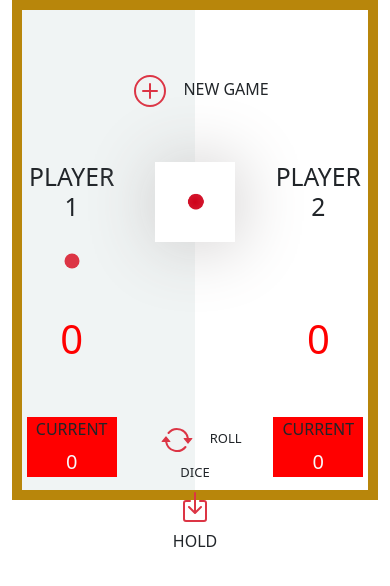
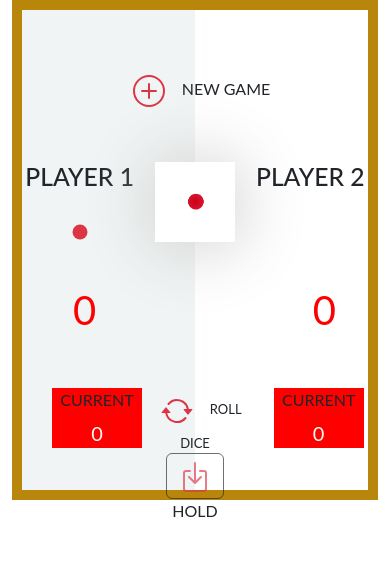
Before and after one commit to Kurtozorus/Evaluation-d-entrainement-Dynamiser-vos-sites-Web-avec-JavaScript, a plain HTML site: page index.html in a window 390 px wide. Drawn offline with Linux system fonts and the light colour scheme.

Commit message:
Derniere retouche

```diff
--- a/index.html
+++ b/index.html
@@ -3,15 +3,18 @@
   <head>
     <meta charset="UTF-8" />
     <meta name="viewport" content="width=device-width, initial-scale=1.0" />
+    <meta name="description" content="Jeu du dé à 2 joueurs, le premier à 100 point remporte la partie!" />
+    <meta name="author" content="Olivier Marchand" />
     <title>Jeu du dé</title>
     <link rel="stylesheet" href="style.css" />
+    <link rel="stylesheet" href="/Assets/images/Fonts/Lato/Lato-LightItalic.ttf">
     <link rel="stylesheet" href="Assets/bootstrap.min.css" />
   </head>
 
   <body>
     <div class="container-xxl text-center">
       <div id="plateau">
-        <div class="row align-items-start mt-5">
+        <div class="row mt-5">
           <div class="col-12">
             <button id="new-game" class="btn">
               <svg
@@ -33,11 +36,11 @@
             NEW GAME
           </div>
         </div>
-        <div class="row justify-content-around mt-5">
-          <div class="col-4 text-center"><h2>PLAYER 1 <svg xmlns="http://www.w3.org/2000/svg" width="80" height="80" fill="currentColor" id="dot1" class="bi bi-dot text-danger" viewBox="0 0 16 16">
+        <div class="d-flex mt-5">
+          <div class="col-4 "> <div class="d-flex justify-content-end"><h2 class="">PLAYER 1 <svg xmlns="http://www.w3.org/2000/svg" width="80" height="80" fill="currentColor" id="dot1" class="bi bi-dot text-danger " viewBox="0 0 16 16">
             <path d="M8 9.5a1.5 1.5 0 1 0 0-3 1.5 1.5 0 0 0 0 3"/>
-          </svg></h2>
-            <div class="sizeg" id="globalsc1">0
+          </svg></h2></div>
+            <div class="d-flex justify-content-center sizeg1" id="globalsc1">0
             </div>
           </div>
           <div class="col-4" id="dice">
@@ -45,24 +48,26 @@
               class="img-fluid"
               src="Assets/images/dice-01.png"
               id="dic"
-              alt="un dés de face un"
+              alt="un dé de face un"
             />
           </div>
-          <div class="col-4"><h2>PLAYER 2 <svg xmlns="http://www.w3.org/2000/svg" width="80" height="80" fill="currentColor" id="dot2" class="bi bi-dot text-danger dot2d" viewBox="0 0 16 16">
+          <div class="col-4"><div class="d-flex justify-content-start"><h2>PLAYER 2 <svg xmlns="http://www.w3.org/2000/svg" width="80" height="80" fill="currentColor" id="dot2" class="bi bi-dot text-danger dot2d" viewBox="0 0 16 16">
             <path d="M8 9.5a1.5 1.5 0 1 0 0-3 1.5 1.5 0 0 0 0 3"/>
-          </svg></h2>
-            <div class="sizeg" id="globalsc2">0
+          </svg></h2></div>
+            <div class="d-flex justify-content-start sizeg2" id="globalsc2">0
           </div>
         </div>
         </div>
         <div class="row justify-content-around mt-5">
-          <div class="col-4 text-center">
-            <div class=" box">CURRENT</div>
-            <div class="box text-light sizec" id="score1">0</div>
+          <div class="col-4">
+            <div class="box1">
+              CURRENT
+            </div>
+            <div class="box1 text-light sizec" id="score1">0</div>
           </div>
           <div class="col-4">
             <div class="min">
-              <button class="btn" class="disabled" id="roll"><svg
+              <button class="btn" id="roll"><svg
                 xmlns="http://www.w3.org/2000/svg"
                 width="32"
                 height="32"
@@ -101,11 +106,11 @@
               />
             </svg></button>HOLD</div>
           </div>
-          <div class="col-4 current ">
-            <div class="box">
+          <div class="col-4 ">
+            <div class="box2">
               CURRENT
             </div>
-            <div class="box text-light sizec" id="score2">0</div>
+            <div class="box2 text-light sizec" id="score2">0</div>
           </div>
         </div>
       </div>
--- a/style.css
+++ b/style.css
@@ -4,22 +4,21 @@
     padding: 0;
 }
 
-body {
-    font-family: "Lato", sans-serif;
-}
-
-@font-face {
-    font-family: 'Lato' ;
-    src: url('Assets/images/Fonts/Lato-Regular.ttf');
-}
-.sizeg {
+.sizeg1 {
     font-size: 40px;
     color: red;
+    margin-left: 100px;
+}
+.sizeg2 {
+    font-size: 40px;
+    color: red;
+    margin-left: 60px;
 }
 .sizec {
     font-size: 20px;
 }
 #plateau {
+    font-family: 'Lato';
     border: solid 10px #b8860b;
     width: auto;
     height: 500px;
@@ -35,21 +34,20 @@ svg {
     width: 80px;
     height: 80px;
 }
-.box {
+.box1 {
     width: 90px;
     height: 30px;
     background-color: red;
-    margin: auto;
+    margin-left: 215px;
+}
+.box2 {
+    width: 90px;
+    height: 30px;
+    background-color: red;
+    margin-left: 5px;
 }
 .shake {
     animation: shake 0.5s infinite;
-}
-/* Affichage du point rouge*/
-.dot1d {
-    opacity: 0;
-}
-.dot2d {
-    opacity: 0;
 }
 @keyframes shake {
     0% {
@@ -63,8 +61,76 @@ svg {
     }
 }
 
-@media (max-width: 501px) {
+/* Affichage du point rouge*/
+.dot1d {
+    opacity: 0;
+}
+.dot2d {
+    opacity: 0;
+}
+@media (max-width: 1155px) {
     .min {
         font-size: small;
     }
+    .box1 {
+        width: 90px;
+        height: 30px;
+        background-color: red;
+        margin-left: 140px;
+    }
+    .sizeg1 {
+        font-size: 40px;
+        color: red;
+        margin-left: 10px;
+    }
 }
+@media (max-width: 800px) {
+    .min {
+        font-size: small;
+    }
+    .box1 {
+        width: 90px;
+        height: 30px;
+        background-color: red;
+        margin-left: 80px;
+    }
+}
+@media (max-width: 700px) {
+    .min {
+        font-size: small;
+    }
+    .box1 {
+        width: 90px;
+        height: 30px;
+        background-color: red;
+        margin-left: 60px;
+    }
+}
+@media (max-width: 600px) {
+    .min {
+        font-size: small;
+    }
+    .box1 {
+        width: 90px;
+        height: 30px;
+        background-color: red;
+        margin-left: 60px;
+    }
+}
+
+@media (max-width: 500px) {
+    .min {
+        font-size: small;
+    }
+    .box1 {
+        width: 90px;
+        height: 30px;
+        background-color: red;
+        margin-left: 30px;
+    }
+    .sizeg1 {
+        font-size: 40px;
+        color: red;
+        margin-left: 10px;
+    }
+}
```
Also changed, not shown: script.js (+52 -25 lines), Assets/images/Fonts/Lato/Lato-Black.ttf (renamed from Assets/images/Fonts/Lato-Black.ttf), Assets/images/Fonts/Lato/Lato-BlackItalic.ttf (renamed from Assets/images/Fonts/Lato-BlackItalic.ttf), Assets/images/Fonts/Lato/Lato-Bold.ttf (renamed from Assets/images/Fonts/Lato-Bold.ttf), Assets/images/Fonts/Lato/Lato-BoldItalic.ttf (renamed from Assets/images/Fonts/Lato-BoldItalic.ttf), Assets/images/Fonts/Lato/Lato-Italic.ttf (renamed from Assets/images/Fonts/Lato-Italic.ttf), Assets/images/Fonts/Lato/Lato-Light.ttf (renamed from Assets/images/Fonts/Lato-Light.ttf), Assets/images/Fonts/Lato/Lato-LightItalic.ttf (renamed from Assets/images/Fonts/Lato-LightItalic.ttf), Assets/images/Fonts/Lato/Lato-Regular.ttf (renamed from Assets/images/Fonts/Lato-Regular.ttf), Assets/images/Fonts/Lato/Lato-Thin.ttf (renamed from Assets/images/Fonts/Lato-Thin.ttf), Assets/images/Fonts/Lato/Lato-ThinItalic.ttf (renamed from Assets/images/Fonts/Lato-ThinItalic.ttf), Assets/images/Fonts/Lato/OFL.txt (renamed from Assets/images/Fonts/OFL.txt), 1 other file.
